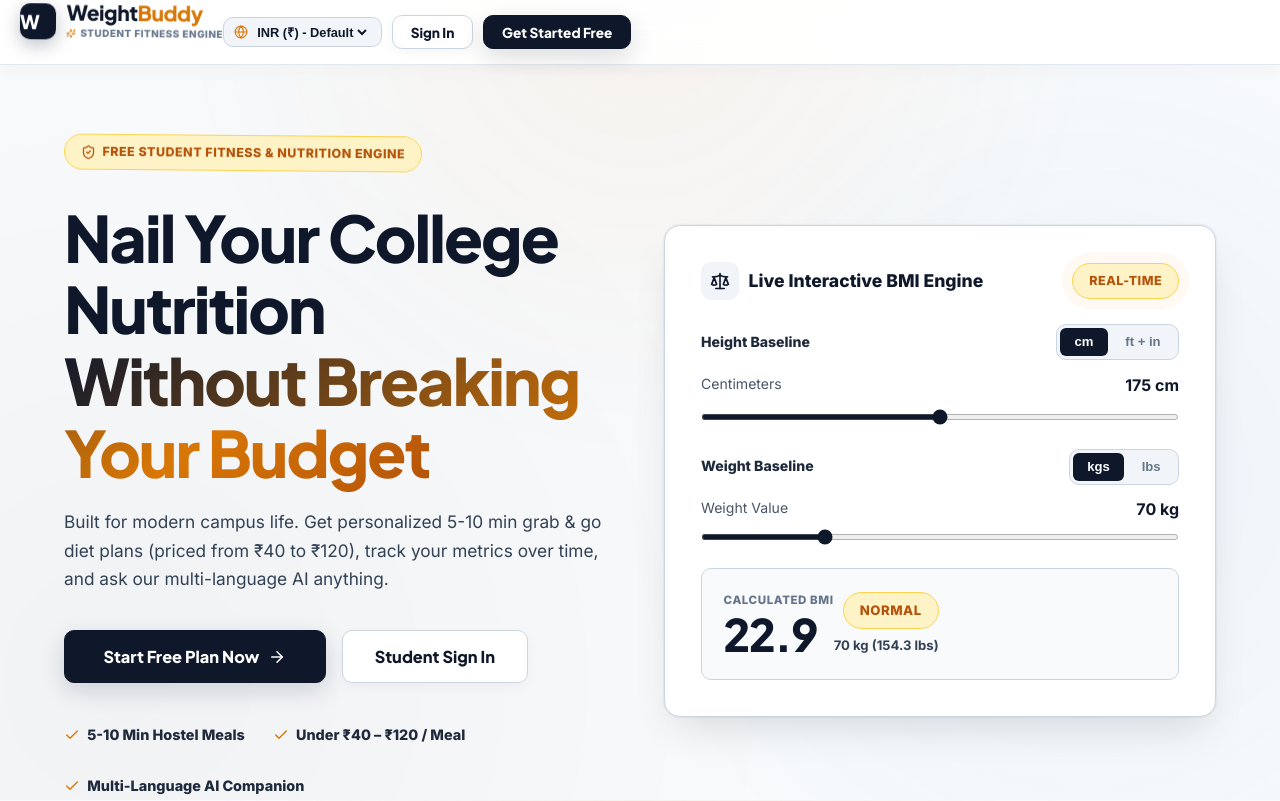
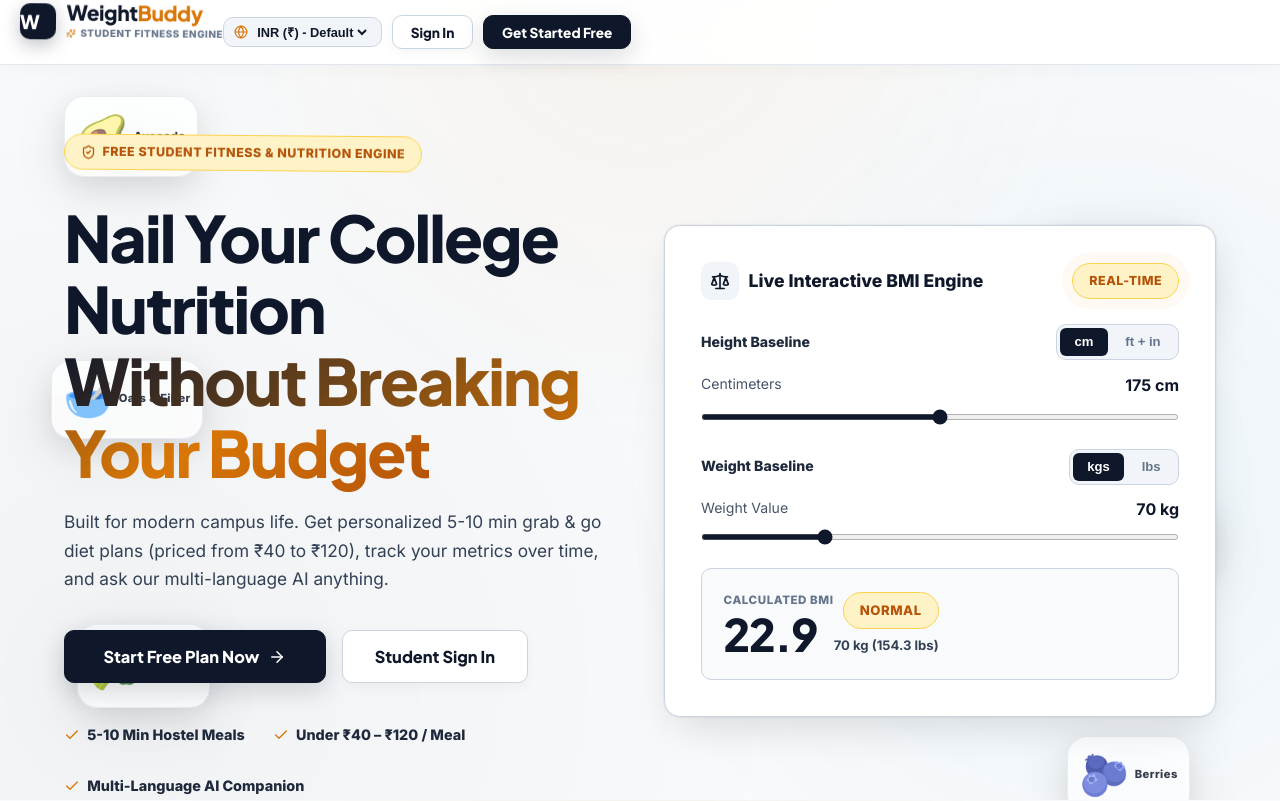
Before and after one commit to Kunalbhange/weight-buddy, a React (Vite) app: page / in a window 1280 px wide. Shown: the top 801 px of the page. Built offline with nearby package versions, Linux system fonts and the light colour scheme.

Commit message:
Add 3D scroll-driven floating nutrient food particles (Avocado, Protein, Oats, Eggs, Broccoli, Berries)

```diff
--- a/src/App.jsx
+++ b/src/App.jsx
@@ -2,6 +2,7 @@ import React, { useState, useEffect } from 'react';
 import { AuthProvider, useAuth } from './context/AuthContext';
 import { Navbar } from './components/Navbar';
 import { Footer } from './components/Footer';
+import { Floating3DFoodCanvas } from './components/Floating3DFoodCanvas';
 
 // Pages
 import { LandingPage } from './pages/LandingPage';
@@ -40,26 +41,28 @@ const AppContent = () => {
         display: 'flex',
         flexDirection: 'column',
         alignItems: 'center',
-        justifyContent: 'center',
+        justify: 'center',
         minHeight: '100vh',
-        background: '#08080a',
-        color: 'var(--text-primary)'
+        background: '#f8fafc',
+        color: '#0f172a'
       }}>
         <div style={{
           width: '36px',
           height: '36px',
           borderRadius: '10px',
-          background: 'linear-gradient(135deg, #10b981 0%, #059669 100%)',
+          background: '#0f172a',
+          color: '#ffffff',
           display: 'flex',
           alignItems: 'center',
-          justifyContent: 'center',
-          fontWeight: 800,
+          justify: 'center',
+          fontWeight: 900,
           fontSize: '1.3rem',
-          marginBottom: '1rem'
+          marginBottom: '1rem',
+          boxShadow: '0 6px 18px rgba(15, 23, 42, 0.25)'
         }}>
           W
         </div>
-        <div style={{ fontSize: '0.85rem', color: 'var(--text-secondary)' }}>Loading WeightBuddy Session...</div>
+        <div style={{ fontSize: '0.85rem', color: '#64748b', fontWeight: 600 }}>Loading WeightBuddy Session...</div>
       </div>
     );
   }
@@ -96,9 +99,10 @@ const AppContent = () => {
   };
 
   return (
-    <div style={{ display: 'flex', flexDirection: 'column', minHeight: '100vh' }}>
+    <div style={{ display: 'flex', flexDirection: 'column', minHeight: '100vh', position: 'relative' }}>
+      <Floating3DFoodCanvas />
       <Navbar activeTab={activeTab} setActiveTab={setActiveTab} />
-      <main style={{ flex: 1 }}>
+      <main style={{ flex: 1, zIndex: 2, position: 'relative' }}>
         {renderCurrentPage()}
       </main>
       <Footer setActiveTab={setActiveTab} />
--- /dev/null
+++ b/src/components/Floating3DFoodCanvas.jsx
@@ -0,0 +1,77 @@
+import React, { useEffect, useState } from 'react';
+
+export const Floating3DFoodCanvas = () => {
+  const [scrollY, setScrollY] = useState(0);
+
+  useEffect(() => {
+    const handleScroll = () => {
+      setScrollY(window.scrollY);
+    };
+    window.addEventListener('scroll', handleScroll, { passive: true });
+    return () => window.removeEventListener('scroll', handleScroll);
+  }, []);
+
+  const foodItems = [
+    { icon: '🥑', name: 'Avocado', top: '12%', left: '5%', speed: 0.25, size: '2.6rem', depth: '20px' },
+    { icon: '🥩', name: 'Lean Protein', top: '28%', right: '6%', speed: -0.3, size: '2.8rem', depth: '40px' },
+    { icon: '🥣', name: 'Oats & Fiber', top: '45%', left: '4%', speed: 0.2, size: '2.5rem', depth: '15px' },
+    { icon: '🥚', name: 'Egg White', top: '62%', right: '5%', speed: -0.22, size: '2.4rem', depth: '30px' },
+    { icon: '🥦', name: 'Broccoli', top: '78%', left: '6%', speed: 0.28, size: '2.7rem', depth: '25px' },
+    { icon: '🫐', name: 'Berries', top: '92%', right: '7%', speed: -0.18, size: '2.5rem', depth: '35px' }
+  ];
+
+  return (
+    <div style={{
+      position: 'fixed',
+      top: 0,
+      left: 0,
+      width: '100vw',
+      height: '100vh',
+      pointerEvents: 'none',
+      zIndex: 1,
+      overflow: 'hidden',
+      perspective: '1200px'
+    }}>
+      {foodItems.map((item, idx) => {
+        const translateY = scrollY * item.speed;
+        const rotateDeg = (scrollY * 0.15 * (idx % 2 === 0 ? 1 : -1)) % 360;
+
+        return (
+          <div
+            key={idx}
+            style={{
+              position: 'absolute',
+              top: item.top,
+              left: item.left,
+              right: item.right,
+              transform: `translate3d(0, ${translateY}px, ${item.depth}) rotate3d(1, 1, 0, ${rotateDeg}deg)`,
+              transition: 'transform 0.1s cubic-bezier(0.1, 1, 0.1, 1)',
+              fontSize: item.size,
+              filter: 'drop-shadow(0 12px 24px rgba(0,0,0,0.12))',
+              opacity: 0.85,
+              willChange: 'transform'
+            }}
+            className="float-slow"
+          >
+            <div style={{
+              background: 'rgba(255, 255, 255, 0.85)',
+              backdropFilter: 'blur(10px)',
+              padding: '0.4rem 0.7rem',
+              borderRadius: '20px',
+              border: '1.5px solid rgba(226, 232, 240, 0.9)',
+              display: 'inline-flex',
+              alignItems: 'center',
+              gap: '0.35rem',
+              boxShadow: '0 10px 30px rgba(0, 0, 0, 0.08)'
+            }}>
+              <span>{item.icon}</span>
+              <span style={{ fontSize: '0.7rem', fontWeight: 800, color: '#0f172a', letterSpacing: '0.04em' }}>
+                {item.name}
+              </span>
+            </div>
+          </div>
+        );
+      })}
+    </div>
+  );
+};
```
